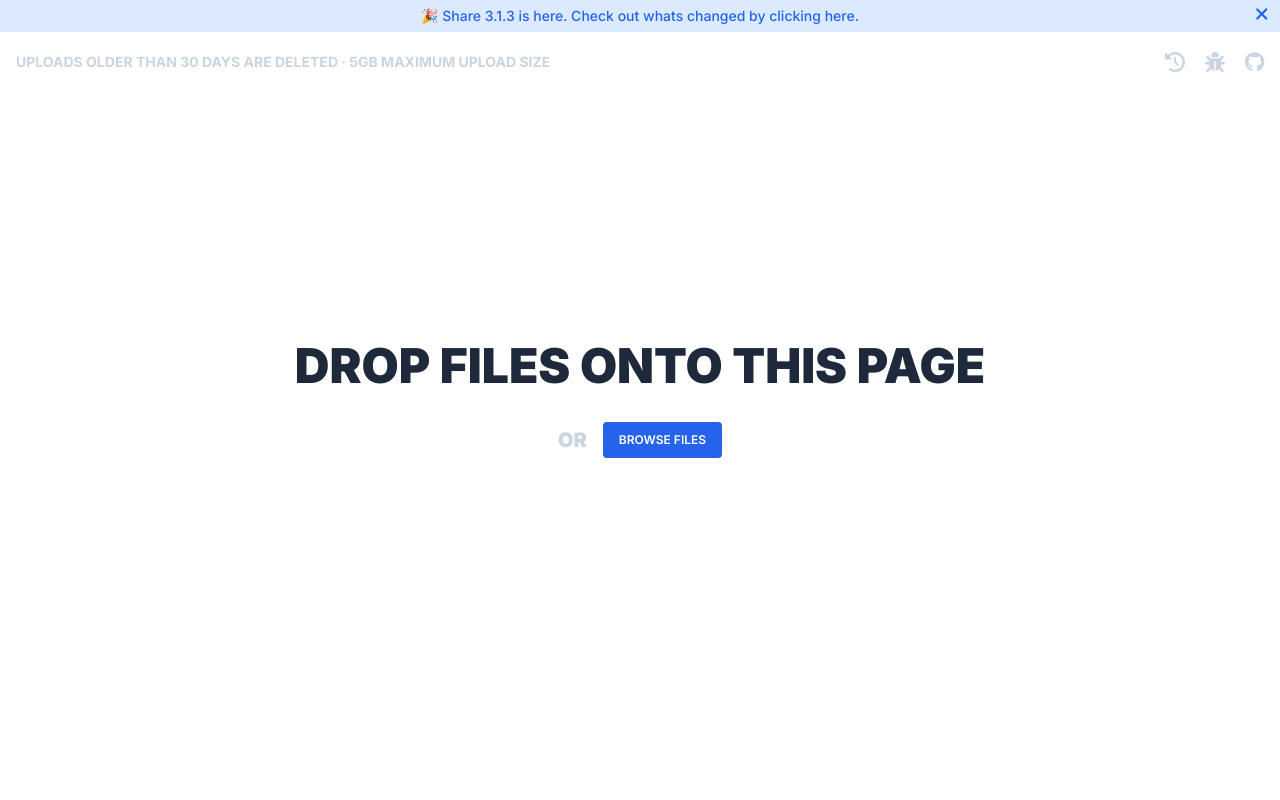
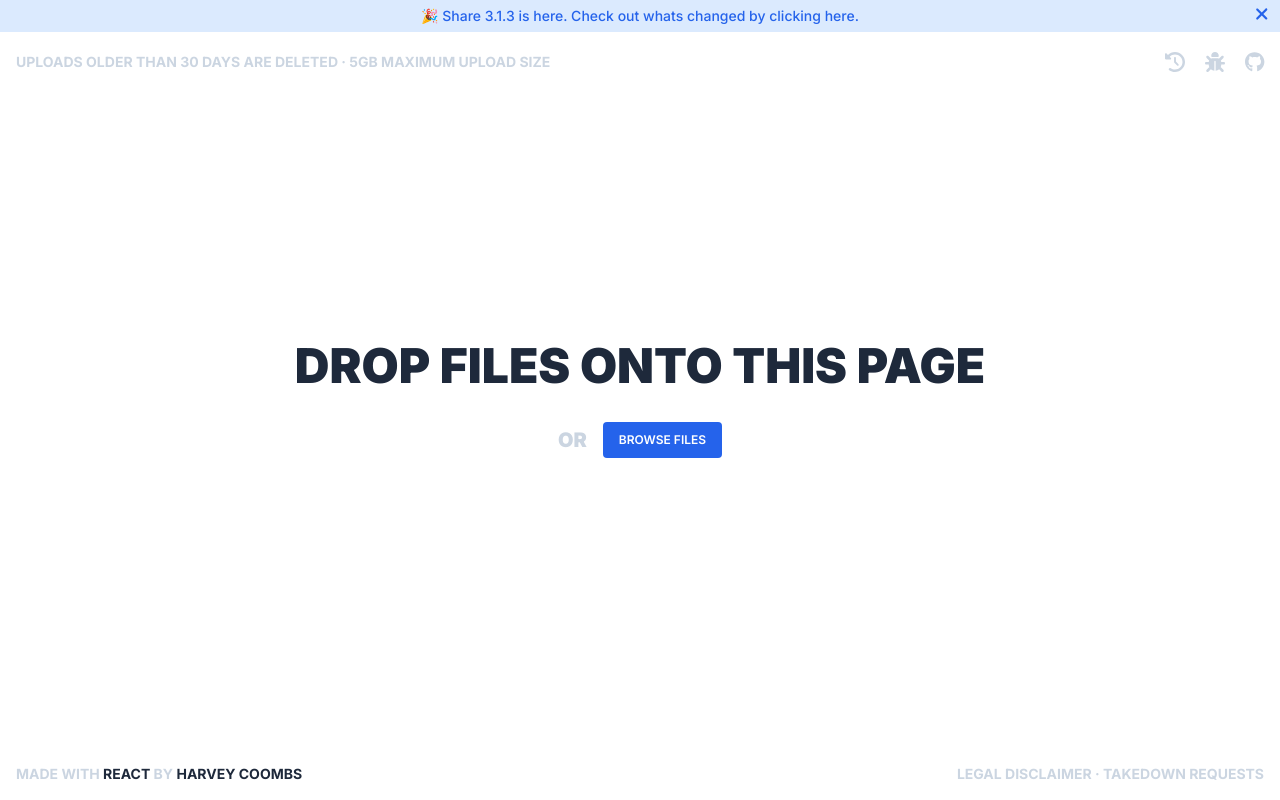
Before and after one commit to harveycoombs/share, a Next.js app: page / in a window 1280 px wide. Built offline with nearby package versions, Linux system fonts and the light colour scheme.

Commit message:
Added footer to layout

```diff
--- a/src/app/layout.tsx
+++ b/src/app/layout.tsx
@@ -4,6 +4,7 @@ import { Inter } from "next/font/google";
 import "@fortawesome/fontawesome-svg-core/styles.css";
 import "./globals.css";
 import Header from "./ui/header";
+import Footer from "./ui/footer";
 
 const inter = Inter({
   weight: ["400", "500", "600", "700", "900"],
@@ -25,6 +26,7 @@ export default function RootLayout({
       <body className={`${inter.className} text-slate-300 h-screen dark:bg-zinc-950 dark:text-zinc-600`}>
         <Header />
         {children}
+        <Footer />
       </body>
     </html>
   );
```
